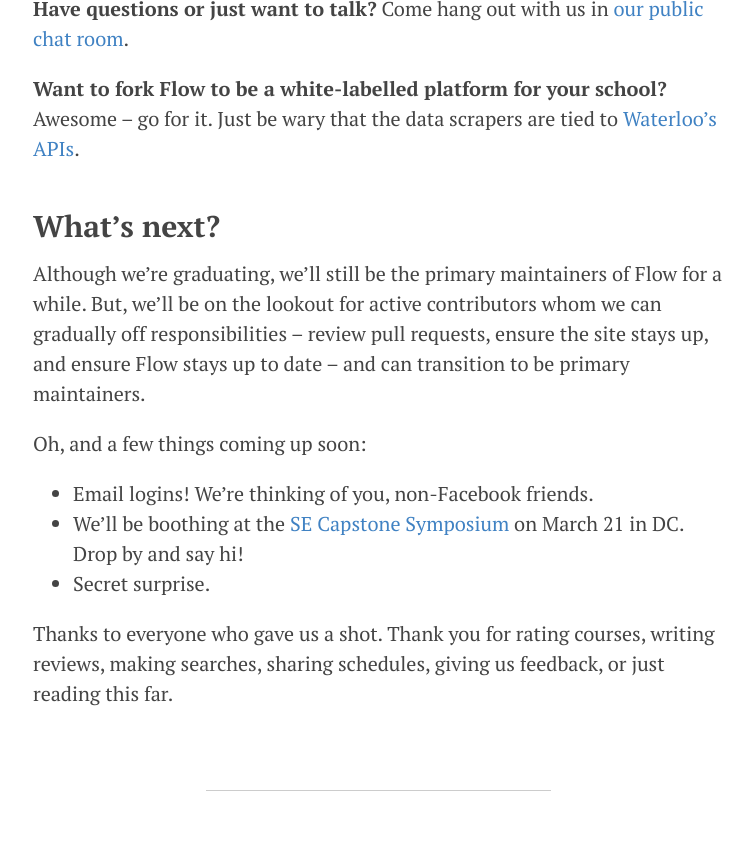
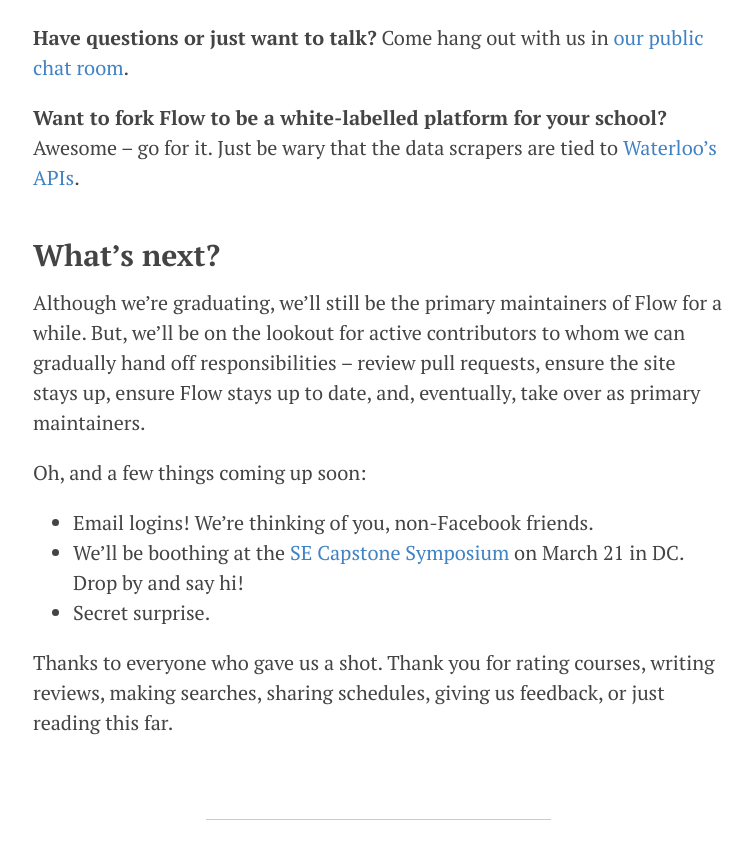
Before and after one commit to divad12/blog, a Jekyll site: the page built from _posts/2014-02-28-open-sourcing-uw-flow-draft.md, in a window 1280 px wide and 900 px high, scrolled down 6181 px. Shown: the top 859 px of the window, without its empty margins (107-860 px from the left). Built offline with Jekyll 4.4.1, drawn with Linux system fonts in a browser that asks for light colours; nearby versions of some CDN libraries; Markdown is read by kramdown in place of the engine named in the settings; comment, search, counter and statistics services are not loaded.

Commit message:
Publish blog post

```diff
--- a/open-sourcing-uw-flow-draft.md
+++ b/_posts/2014-02-28-open-sourcing-uw-flow-draft.md
@@ -131,7 +131,7 @@ So over the past few days and months, we've prepared the codebase to be open-sou
 
 ## What's next?
 
-Although we're graduating, we'll still be the primary maintainers of Flow for a while.  But, we'll be on the lookout for active contributors whom we can gradually off responsibilities -- review pull requests, ensure the site stays up, and ensure Flow stays up to date -- and can transition to be primary maintainers.
+Although we're graduating, we'll still be the primary maintainers of Flow for a while. But, we'll be on the lookout for active contributors to whom we can gradually hand off responsibilities -- review pull requests, ensure the site stays up, ensure Flow stays up to date, and, eventually, take over as primary maintainers.
 
 Oh, and a few things coming up soon:
 
--- a/index.html
+++ b/index.html
@@ -6,7 +6,7 @@ layout: html5
   <article>
     <h1><a href="{{ post.url }}">{{ post.title }}</a></h1>
     <p class="meta"> {{ post.date | date_to_string }} </p>
-    {{ post.content | truncatewords: 150 }}
+    {{ post.content | truncatewords: 157 }}
     <p><a href="{{ post.url }}">Continue reading...</a></p>
   </article>
   <hr class="article-divider">
```
